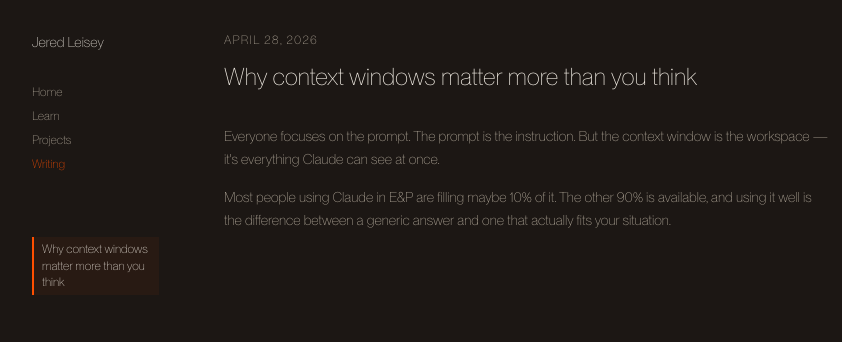
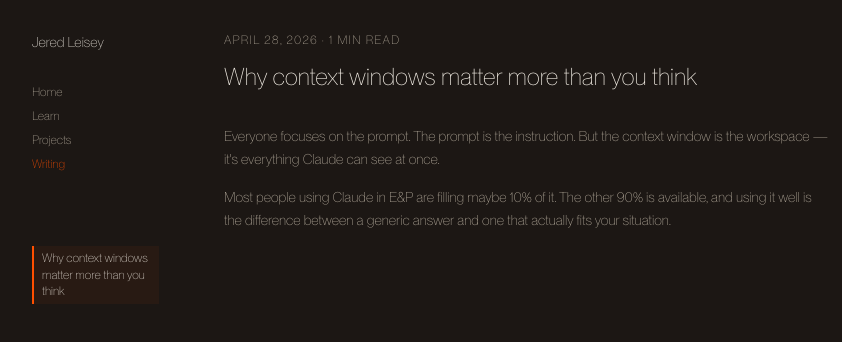
Before and after one commit to jeredleisey/jeredleisey-next, a Next.js app: page /writing/why-context-windows-matter in a window 1280 px wide. Shown: the top 342 px of the page, without its empty margins (0-842 px from the left). Built offline with nearby package versions, Linux system fonts and the light colour scheme.

Commit message:
fix: add read time to essay page, project description to home card, sidebar zone divider

```diff
--- a/app/page.tsx
+++ b/app/page.tsx
@@ -56,9 +56,8 @@ export default function HomePage() {
             <span className="text-my-cream text-sm font-light leading-snug group-hover:text-my-orange transition-colors">
               {latestProject.metadata.title}
             </span>
-            <span className="text-my-stone text-xs">
-              {latestProject.metadata.lessons.length} lesson
-              {latestProject.metadata.lessons.length !== 1 ? 's' : ''} referenced
+            <span className="text-my-stone text-xs leading-relaxed">
+              {latestProject.metadata.description}
             </span>
             <span className="mt-auto text-my-stone/60 text-xs uppercase tracking-widest group-hover:text-my-orange transition-colors">
               See it →
--- a/app/writing/[essay]/page.tsx
+++ b/app/writing/[essay]/page.tsx
@@ -14,6 +14,12 @@ function formatDate(iso: string) {
   });
 }
 
+function readTime(content: string): string {
+  const words = content.trim().split(/\s+/).length;
+  const minutes = Math.max(1, Math.round(words / 200));
+  return `${minutes} min read`;
+}
+
 export default async function EssayPage({ params }: { params: Promise<{ essay: string }> }) {
   const { essay: essaySlug } = await params;
   const essay = getEssay(essaySlug);
@@ -23,7 +29,7 @@ export default async function EssayPage({ params }: { params: Promise<{ essay: s
     <div className="p-pad-2 max-w-2xl">
       <div className="mb-8">
         <p className="text-my-stone text-xs uppercase tracking-widest mb-3">
-          {formatDate(essay.metadata.date)}
+          {formatDate(essay.metadata.date)} · {readTime(essay.content)}
         </p>
         <h1 className="text-my-cream text-2xl font-light leading-snug">
           {essay.metadata.title}
--- a/components/Sidebar.tsx
+++ b/components/Sidebar.tsx
@@ -28,16 +28,12 @@ export function Sidebar({ allSeries, allProjects, allEssays }: SidebarProps) {
     <aside className="w-48 shrink-0 flex flex-col border-r border-my-espresso/30 px-pad-2 py-pad-2">
       <GlobalNav />
 
-      {currentSeries && (
-        <SeriesTOC series={currentSeries} />
-      )}
-
-      {inProjects && (
-        <ProjectsList projects={allProjects} />
-      )}
-
-      {inWriting && (
-        <WritingList essays={allEssays} />
+      {(currentSeries || inProjects || inWriting) && (
+        <div className="border-t border-my-espresso/30 mt-2">
+          {currentSeries && <SeriesTOC series={currentSeries} />}
+          {inProjects && <ProjectsList projects={allProjects} />}
+          {inWriting && <WritingList essays={allEssays} />}
+        </div>
       )}
 
       <div className="mt-auto text-my-espresso/40 text-xs">
```
